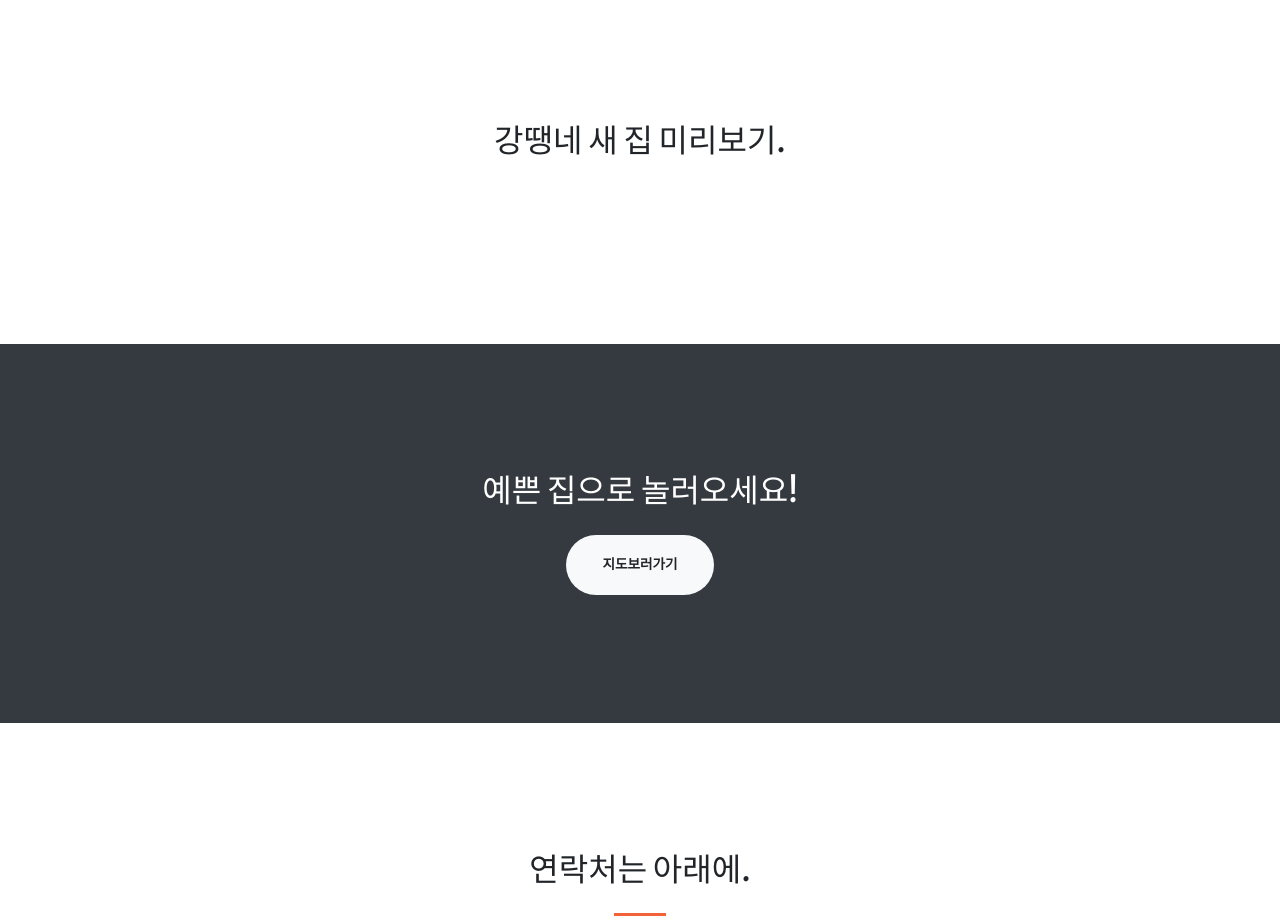
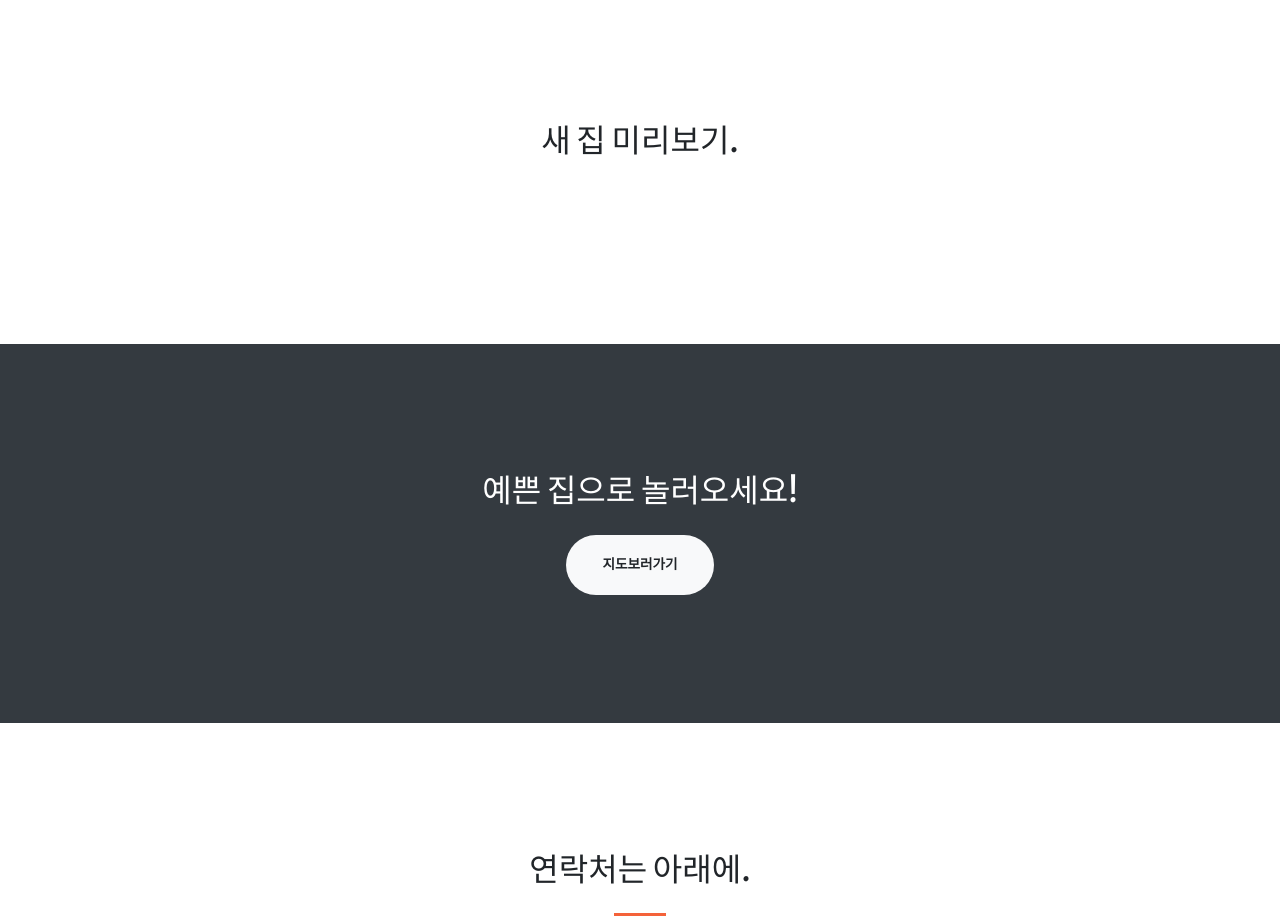
Before and after one commit to breadmk/breadmk.github.io, a plain HTML site: page index.html in a window 1280 px wide. Shown: the part 1500-2422 px from the top of the page. Drawn offline with nearby package versions, Linux system fonts and the light colour scheme.

Commit message:
Update index.html

```diff
--- a/index.html
+++ b/index.html
@@ -73,7 +73,7 @@
         <!-- Services-->
         <section class="page-section" id="services">
             <div class="container">
-                <h2 class="text-center mt-0">강땡네 새 집 미리보기.</h2>
+                <h2 class="text-center mt-0">새 집 미리보기.</h2>
                 <!--
                 <hr class="divider my-4" />
                 <div class="row">
```
